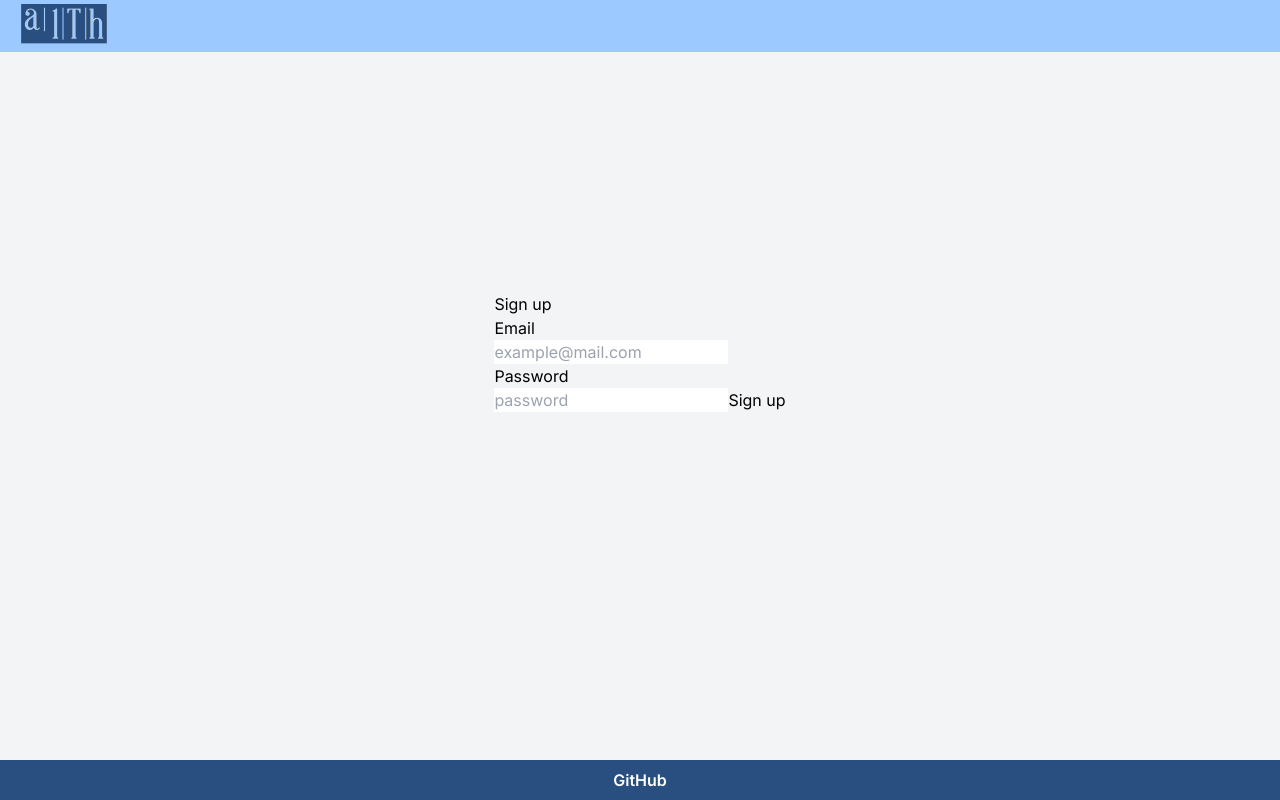
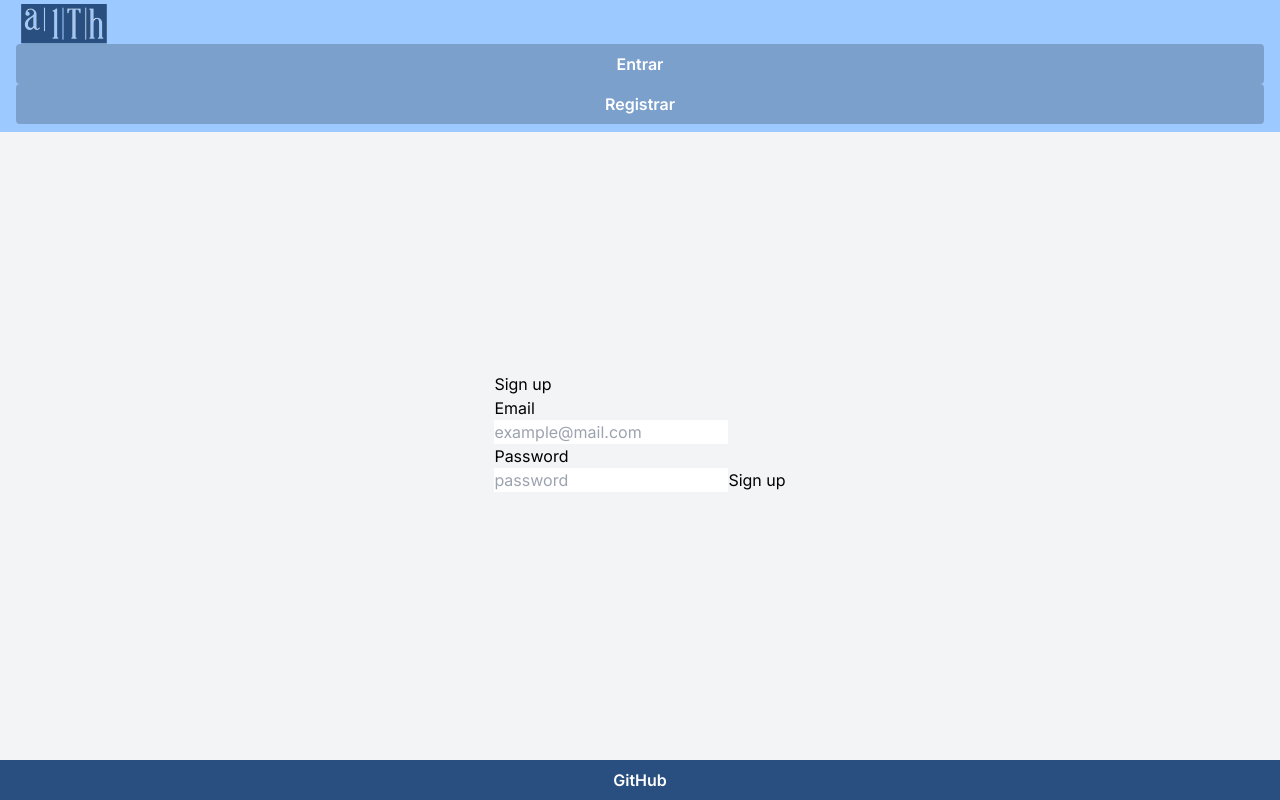
Before and after one commit to a1Thiago/app, a Next.js app: page /auth in a window 1280 px wide. Built offline with nearby package versions, Linux system fonts and the light colour scheme.

Commit message:
signOut function

```diff
--- a/src/app/layout.tsx
+++ b/src/app/layout.tsx
@@ -1,10 +1,10 @@
-import Image from 'next/image'
 import './globals.css'
 import { Inter } from 'next/font/google'
-import Link from 'next/link'
 import isProduction from '@/lib/environment'
 import { Metadata } from 'next'
 import FirebaseContextProvider from '@/contexts/FirebaseContext'
+import LayoutHeader from './(components)/LayoutHeader'
+import LayoutFooter from './(components)/LayoutFooter'
 
 const inter = Inter({ subsets: ['latin'] })
 
@@ -62,22 +62,13 @@ export default function RootLayout({
   return (
     <html lang='en'>
       <body className={`${inter.className} flex flex-col min-h-screen bg-[#f3f4f6]`}>
-        <header className='px-4 py-2 bg-theme-primary'>
-          <div className='max-w-[1440px] mx-auto'>
-            <Image src={'/logo2.svg'} alt='a1Th logo' width={100} height='0' className='-my-8' />
-            {/* TODO FIX THE LOGOS FILES */}
-          </div>
-        </header>
-        <main className='max-w-[1440px] mx-auto'>
-          <FirebaseContextProvider >
+        <FirebaseContextProvider >
+          <LayoutHeader />
+          <main className='max-w-[1440px] mx-auto'>
             {children}
-          </FirebaseContextProvider>
-        </main>
-        <footer className='mt-auto bg-theme-secondary-dark text-white text-center py-2 font-semibold'>
-          <Link href={'https://github.com/a1Thiago/app'} target='_blank' >
-            GitHub
-          </Link>
-        </footer>
+          </main>
+          <LayoutFooter />
+        </FirebaseContextProvider>
       </body>
     </html>
   )
--- a/src/contexts/FirebaseContext.tsx
+++ b/src/contexts/FirebaseContext.tsx
@@ -1,6 +1,6 @@
 'use client'
 import { createContext, useContext, useEffect, useState } from 'react'
-import { createUserWithEmailAndPassword, onAuthStateChanged, signInWithEmailAndPassword, User, UserCredential } from 'firebase/auth'
+import { createUserWithEmailAndPassword, onAuthStateChanged, signInWithEmailAndPassword, signOut, User, UserCredential } from 'firebase/auth'
 import { auth } from '@/lib/firebase.config'
 import localStorageUtil from '@/lib/localStorage'
 
@@ -19,7 +19,7 @@ interface FirebaseContextProps {
   user: User | null
   signIn: (email: string, password: string) => Promise<SignInResult>
   signUp: (email: string, password: string) => Promise<SignUpResult>
-  signOut: () => void
+  logOut: () => void
 }
 
 export const FirebaseContext = createContext<FirebaseContextProps>(
@@ -27,7 +27,7 @@ export const FirebaseContext = createContext<FirebaseContextProps>(
     user: null,
     signIn: () => Promise.resolve({ result: null, error: null }),
     signUp: () => Promise.resolve({ result: null, error: null }),
-    signOut: () => { },
+    logOut: () => { },
   })
 
 export const useFirebaseContext = (): FirebaseContextProps => useContext(FirebaseContext)
@@ -91,15 +91,18 @@ export default function FirebaseContextProvider({ children }: FirebaseContextPro
     return { result, error }
   }
 
-  const signOut = async () => {
+  const logOut = async () => {
+
+    console.log(user)
     if (user) {
+      await signOut(auth)
       localStorageUtil.deleteItem('user')
       setUser(null)
     }
   }
 
   return (
-    <FirebaseContext.Provider value={{ user, signIn, signUp, signOut }}>
+    <FirebaseContext.Provider value={{ user, signIn, signUp, logOut }}>
       {loading ? <div>Loading...</div> : (children)}
     </FirebaseContext.Provider>
   )
```
